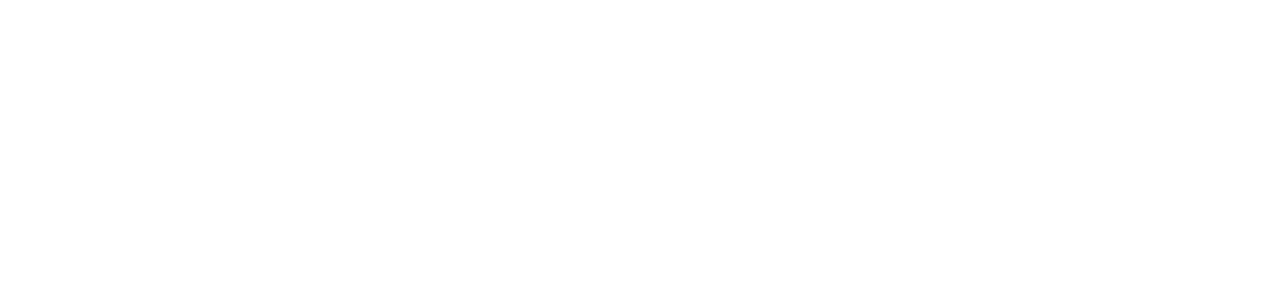
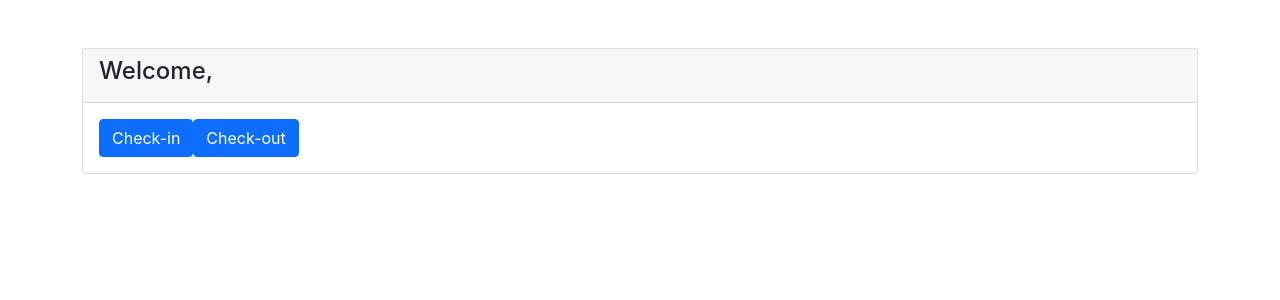
Before and after one commit to samkayes/GEMSProject, a React (Create React App) app in the folder reactgems/: page /home/check in a window 1280 px wide. Before the commit this address had no page. Shown: the top 300 px of the page. Built offline with nearby package versions, Linux system fonts and the light colour scheme.

Commit message:
sam parts

```diff
--- a/reactgems/public/index.html
+++ b/reactgems/public/index.html
@@ -24,7 +24,7 @@
       work correctly both with client-side routing and a non-root public URL.
       Learn how to configure a non-root public URL by running `npm run build`.
     -->
-    <title>React App</title>
+    <title>G.E.M.S.</title>
     <!-- CSS only -->
     <link href="https://cdn.jsdelivr.net/npm/bootstrap@5.1.3/dist/css/bootstrap.min.css" rel="stylesheet">
 
--- a/reactgems/src/App.js
+++ b/reactgems/src/App.js
@@ -1,6 +1,8 @@
 import React from 'react';
 import {BrowserRouter as Router, Routes, Route} from 'react-router-dom';
 
+import Home from './pages/Home';
+import Check from './pages/Check'
 import Employee from './pages/Employees';
 import Addemployee from './pages/Addemployee';
 import CreateRequest from './pages/CreateRequest';
@@ -10,6 +12,8 @@ function App() {
   return (
     <Router>
       <Routes>
+        <Route exact path="/home" element={<Home/>}/>
+        <Route exact path="/home/check" element={<Check/>}/>
         <Route exact path="/" element={<Employee/>}/>
         <Route exact path="/add-employee" element={<Addemployee/>}/>
         <Route exact path="/requests/create-request" element={<CreateRequest/>}/>
--- /dev/null
+++ b/reactgems/src/pages/Check.js
@@ -0,0 +1,27 @@
+import React from 'react';
+import {Link} from 'react-router-dom';
+const {Component} = require("react");
+
+class Check extends Component{
+    render(){
+        return(
+            <div className="container">
+            <div className="row">
+                <div className="col-md-12">
+                    <div className="card">
+                        <div className="card-header">
+                            <h4>Welcome, </h4>
+                        </div>
+                        <div className="card-body">
+                        <Link to={'checkin'} className="btn btn-primary btn-md">Check-in</Link>
+                        <Link to={'checkout'} className="btn btn-primary btn-md">Check-out</Link>
+                        </div>
+                        </div>
+                </div>
+            </div>
+        </div>
+        )
+    };
+}
+
+export default Check;
--- /dev/null
+++ b/reactgems/src/pages/Home.js
@@ -0,0 +1,28 @@
+import React from 'react';
+import {Link} from 'react-router-dom';
+const {Component} = require("react");
+
+class Home extends Component{
+    render(){
+        return(
+            <div className="container">
+            <div className="row">
+                <div className="col-md-12">
+                    <div className="card">
+                        <div className="card-header">
+                            <h4>Employee Check</h4>
+                        </div>
+                        <div className="card-body">
+                        <Link to={'check'} className="btn btn-primary">Input</Link>
+                        <br/><br/>
+                        <Link to={'login'} className="btn btn-primary">Login</Link>
+                        </div>
+                        </div>
+                </div>
+            </div>
+        </div>
+        )
+    };
+}
+
+export default Home;
```
Also changed, not shown: 1 other file (tests, documents, lock files or other folders).
